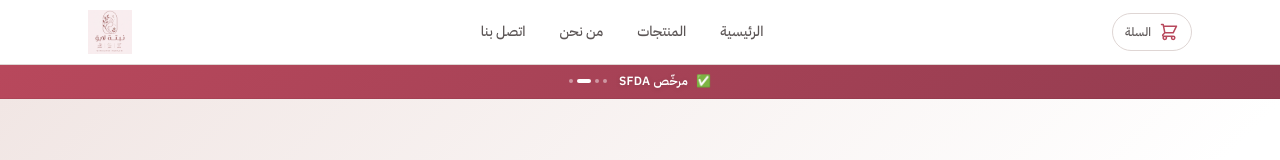
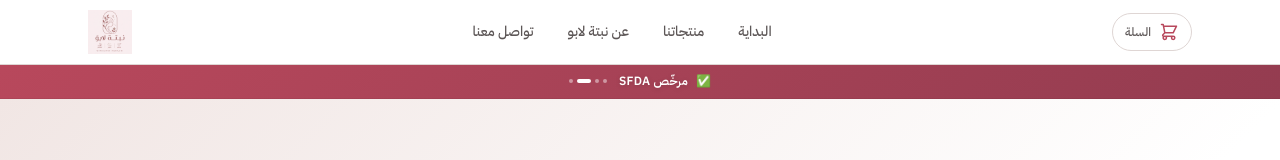
Before and after one commit to pablomesrouhi-code/frontend, a Next.js app: page / in a window 1280 px wide. Shown: the top 160 px of the page. Built offline with nearby package versions, Linux system fonts and the light colour scheme.

Commit message:
chore(nav): cohesive menu labels — البداية، منتجاتنا، عن نبتة لابو، تواصل معنا
Co-authored-by: Cursor <cursoragent@cursor.com>

```diff
--- a/app/page.tsx
+++ b/app/page.tsx
@@ -76,7 +76,7 @@ export default function HomePage() {
                     جدّية المكمّل، ولذعة تسهّل الالتزام
                   </h1>
                 </div>
-                <Link href="/" className="shrink-0 hidden sm:block" aria-label="نبتة لابو — إلى الرئيسية">
+                <Link href="/" className="shrink-0 hidden sm:block" aria-label="نبتة لابو — البداية">
                   <Image
                     src="/nabta-lab-brand.png"
                     alt=""
@@ -88,7 +88,7 @@ export default function HomePage() {
                 </Link>
               </div>
               <div className="flex justify-center sm:hidden mb-5">
-                <Link href="/" aria-label="نبتة لابو — الرئيسية">
+                <Link href="/" aria-label="نبتة لابو — البداية">
                   <Image
                     src="/nabta-lab-brand.png"
                     alt=""
--- a/components/layout/Footer.tsx
+++ b/components/layout/Footer.tsx
@@ -2,10 +2,10 @@ import Image from 'next/image'
 import Link from 'next/link'
 
 const FOOTER_LINKS = [
-  { href: '/', label: 'الرئيسية' },
-  { href: '/products', label: 'المنتجات' },
-  { href: '/about', label: 'من نحن' },
-  { href: '/contact', label: 'اتصل بنا' },
+  { href: '/', label: 'البداية' },
+  { href: '/products', label: 'منتجاتنا' },
+  { href: '/about', label: 'عن نبتة لابو' },
+  { href: '/contact', label: 'تواصل معنا' },
   { href: '/privacy-policy', label: 'خصوصية' },
   { href: '/terms', label: 'شروط' },
   { href: '/shipping-policy', label: 'شحن' },
@@ -27,7 +27,7 @@ export default function Footer() {
         <div className="flex flex-col md:flex-row md:items-start md:justify-between gap-10">
           {/* Brand */}
           <div className="max-w-md mx-auto md:mx-0">
-            <Link href="/" className="inline-block mb-4 mx-auto md:mx-0" aria-label="نبتة لابو — الرئيسية">
+            <Link href="/" className="inline-block mb-4 mx-auto md:mx-0" aria-label="نبتة لابو — البداية">
               <Image
                 src="/nabta-lab-brand.png"
                 alt="نبتة لابو · مكمّل غذائي على شكل علكة — منتجات وروتينات يومية مرخّصة SFDA"
--- a/components/layout/Header.tsx
+++ b/components/layout/Header.tsx
@@ -8,10 +8,10 @@ import { useCartStore } from '@/stores/cart-store'
 const LOGO_GRADIENT = 'linear-gradient(135deg, #b8485c 0%, #943c50 100%)'
 
 const NAV_LINKS = [
-  { href: '/', label: 'الرئيسية' },
-  { href: '/products', label: 'المنتجات' },
-  { href: '/about', label: 'من نحن' },
-  { href: '/contact', label: 'اتصل بنا' },
+  { href: '/', label: 'البداية' },
+  { href: '/products', label: 'منتجاتنا' },
+  { href: '/about', label: 'عن نبتة لابو' },
+  { href: '/contact', label: 'تواصل معنا' },
 ] as const
 
 const BANNER_MESSAGES = [
@@ -125,7 +125,7 @@ export default function Header() {
           <Link
             href="/"
             className="flex items-center shrink-0 group py-1 -my-0.5"
-            aria-label="نبتة لابو — الرئيسية"
+            aria-label="نبتة لابو — البداية"
           >
             <Image
               src="/nabta-lab-brand.png"
```
